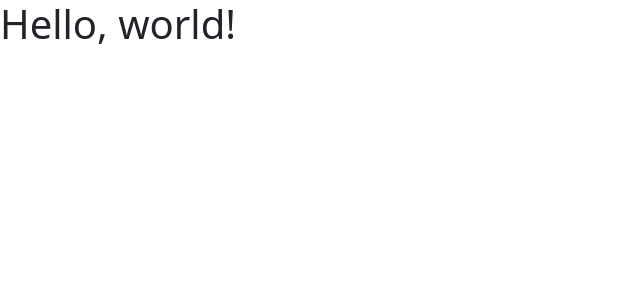
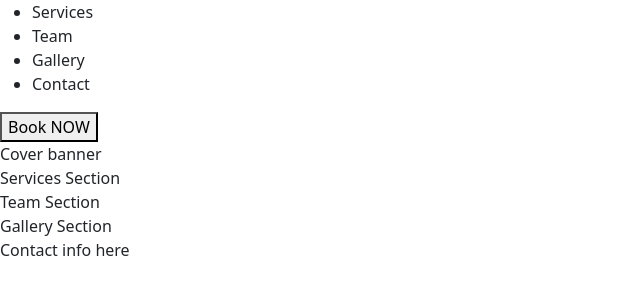
Before and after one commit to rocioferreiro/SEG3125Lab04, a plain HTML site: page index.html in a window 1280 px wide. Shown: the whole page, without its empty margins (0-640 px from the left). Drawn offline with nearby package versions, Linux system fonts and the light colour scheme.

Commit message:
Barebones HTML Structure
Implement barebones HTML for our SPA
Strictly HTML elements identifying desired sections and layout for the page
No bootstrap classes assigned
No CSS

```diff
--- a/index.html
+++ b/index.html
@@ -1,20 +1,53 @@
 <!doctype html>
 <html lang="en">
+
 <head>
   <!-- Required meta tags -->
   <meta charset="utf-8">
   <meta name="viewport" content="width=device-width, initial-scale=1">
 
   <!-- Bootstrap CSS -->
-    <link href="https://cdn.jsdelivr.net/npm/bootstrap@5.1.3/dist/css/bootstrap.min.css" rel="stylesheet" integrity="sha384-1BmE4kWBq78iYhFldvKuhfTAU6auU8tT94WrHftjDbrCEXSU1oBoqyl2QvZ6jIW3" crossorigin="anonymous">
+  <link href="https://cdn.jsdelivr.net/npm/bootstrap@5.1.3/dist/css/bootstrap.min.css" rel="stylesheet"
+    integrity="sha384-1BmE4kWBq78iYhFldvKuhfTAU6auU8tT94WrHftjDbrCEXSU1oBoqyl2QvZ6jIW3" crossorigin="anonymous">
 
   <title>Hello, world!</title>
 </head>
+
 <body>
-    <h1>Hello, world!</h1>
+  <div class="containter">
+    <nav>
+      <ul>
+        <li>Services</li>
+        <li>Team</li>
+        <li>Gallery</li>
+        <li>Contact</li>
+      </ul>
+      <button>Book NOW</button>
+    </nav>
 
+<div>
+  Cover banner
+</div>
+<div>
+  Services Section
+</div>
+<div>
+  Team Section
+</div>
+<div>
+  Gallery Section
+</div>
+
+
+
+<footer>
+  Contact info here
+</footer>
+  </div>
   <!-- Bootstrap Bundle with Popper -->
-    <script src="https://cdn.jsdelivr.net/npm/bootstrap@5.1.3/dist/js/bootstrap.bundle.min.js" integrity="sha384-ka7Sk0Gln4gmtz2MlQnikT1wXgYsOg+OMhuP+IlRH9sENBO0LRn5q+8nbTov4+1p" crossorigin="anonymous"></script>
+  <script src="https://cdn.jsdelivr.net/npm/bootstrap@5.1.3/dist/js/bootstrap.bundle.min.js"
+    integrity="sha384-ka7Sk0Gln4gmtz2MlQnikT1wXgYsOg+OMhuP+IlRH9sENBO0LRn5q+8nbTov4+1p"
+    crossorigin="anonymous"></script>
+</body>
 
-  </body>
 </html>
```
Lines whose indentation alone changed are shown as unchanged.
